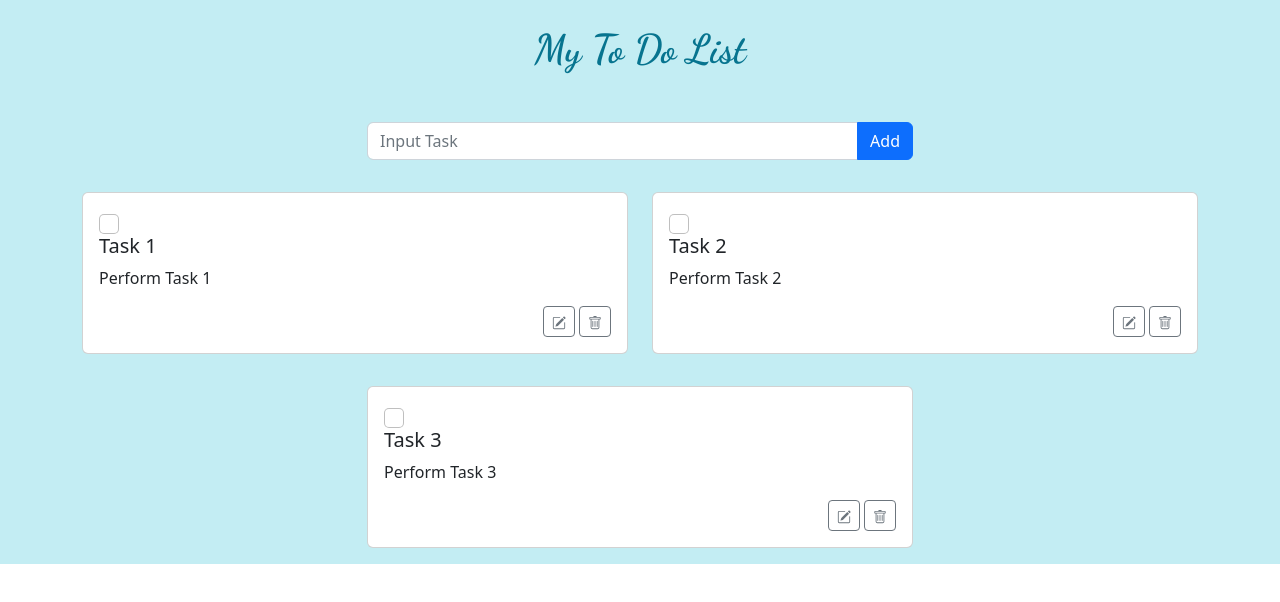
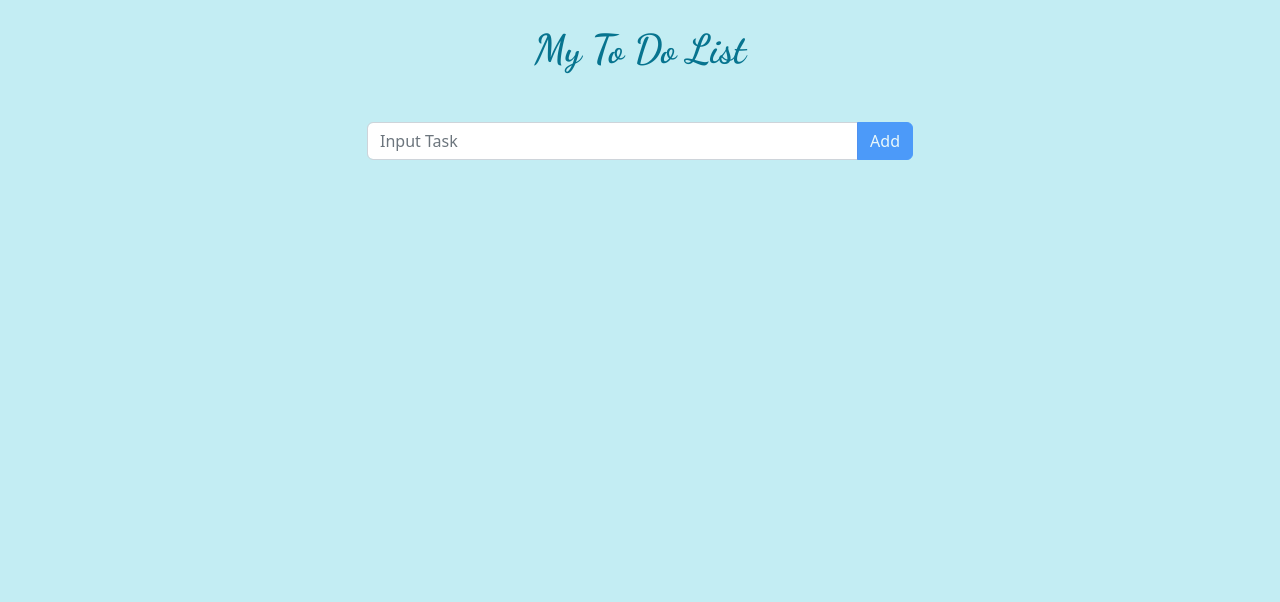
Before and after one commit to AnnaPoghosyanH/todo-list, a React (Create React App) app: page / in a window 1280 px wide. Shown: the top 602 px of the page. Built offline with nearby package versions, Linux system fonts and the light colour scheme; the HTML template or start-up script is replaced by a standard one.

Commit message:
Adding tasks and removing tasks functionality added

```diff
--- a/src/App.css
+++ b/src/App.css
@@ -1,34 +1,15 @@
 .App {
   text-align: center;
+}
+
+body {
   background-color: rgb(195, 237, 243);
-
 }
 
 @font-face {
   font-family: myFont;
   src: url(./font/DancingScript-Bold.ttf);
 }
-
-
-
-@media (prefers-reduced-motion: no-preference) {
-  .App-logo {
-    animation: App-logo-spin infinite 20s linear;
-  }
-}
-
-/* .App-header {
-  background-color: #282c34;
-  min-height: 100vh;
-  display: flex;
-  flex-direction: column;
-  align-items: center;
-  justify-content: center;
-  font-size: calc(10px + 2vmin);
-  color: white;
-} */
-
-
 
 .task-select-checkbox {
   margin-right: 15px;
--- a/src/App.jsx
+++ b/src/App.jsx
@@ -1,7 +1,7 @@
 import { Component } from "react";
+import "bootstrap/dist/css/bootstrap.min.css";
+import ToDo from "./components/ToDo";
 import "./App.css";
-import "bootstrap/dist/css/bootstrap.min.css";
-import ToDo from "./ToDo";
 
 class App extends Component {
   render() {
--- a/src/ToDo.jsx
+++ /dev/null
@@ -1,62 +0,0 @@
-import { Component } from "react";
-import { Container, Row, Col, InputGroup, Form, Button } from "react-bootstrap";
-import Task from "./Task";
-
-class ToDo extends Component {
-  constructor(props) {
-    super(props);
-    this.state = {
-      tasks: [
-        {
-          id: ToDo.getUniqueId(),
-          title: "Task 1",
-          description: "Perform Task 1",
-        },
-        {
-          id: ToDo.getUniqueId(),
-          title: "Task 2",
-          description: "Perform Task 2",
-        },
-        {
-          id: ToDo.getUniqueId(),
-          title: "Task 3",
-          description: "Perform Task 3",
-        },
-      ],
-    };
-  }
-  static getUniqueId() {
-    return Math.random().toString(36) + Math.random().toString(36);
-  }
-  render() {
-    return (
-      <div>
-        <Container>
-          <Row className="justify-content-md-center">
-            <Col md={6}>
-              <h1>My To Do List</h1>
-              <InputGroup className="mb-3 mt-4">
-                <Form.Control placeholder="Input Task" />
-                <Button variant="primary" id="button-addon1">
-                  Add
-                </Button>
-              </InputGroup>
-            </Col>
-          </Row>
-        </Container>
-
-        <Container>
-          <Row className="justify-content-md-center">
-            {this.state.tasks.map((task) => {
-              return (
-                <Task key={task.id} title={task.title} description={task.description} />
-              );
-            })}
-          </Row>
-        </Container>
-      </div>
-    );
-  }
-}
-
-export default ToDo;
--- a/src/Task.jsx
+++ b/src/components/Task.jsx
@@ -1,23 +1,27 @@
 import { Col, Card, Form, Button } from "react-bootstrap";
 import { PencilSquare, Trash } from "react-bootstrap-icons";
 
-function Task(props) {
+function Task({ title, removeTask }) {
   return (
     <Col md={6} className="task">
       <Card className="mt-3 mb-3">
         <Card.Body>
-          <Card.Title>
+          <Card.Title className="d-flex">
             <Form.Group className="task-select-checkbox">
               <Form.Check type="checkbox" />
             </Form.Group>
-            {props.title}
+            {title}
           </Card.Title>
-          <Card.Text>{props.description}</Card.Text>
-          <Button variant="outline-secondary" size="sm" className="ms-1 float-end">
+          <Button
+            variant="outline-secondary"
+            size="sm"
+            className="ms-1 float-end"
+            onClick={removeTask}
+          >
             <Trash />
           </Button>
           <Button variant="outline-secondary" size="sm" className="float-end">
-          <PencilSquare />
+            <PencilSquare />
           </Button>
         </Card.Body>
       </Card>
--- /dev/null
+++ b/src/components/ToDo.jsx
@@ -0,0 +1,99 @@
+import { Component } from "react";
+import { Container, Row, Col, InputGroup, Form, Button } from "react-bootstrap";
+import Task from "./Task";
+import getUniqueId from "../utils/helpers";
+
+class ToDo extends Component {
+  constructor(props) {
+    super(props);
+    this.state = {
+      tasks: [],
+      newTaskTitle: "",
+    };
+  }
+
+  handleInputChange = (event) => {
+    const newTaskTitle = event.target.value;
+    this.setState({
+      newTaskTitle,
+    });
+  };
+
+  handleInputKeyDown = (event) => {
+    if(event.code === "Enter"){
+      this.addNewTask();
+    }
+  };
+
+  addNewTask = () => {
+    const trimmedTitle = this.state.newTaskTitle.trim();
+    if (!trimmedTitle) {
+      return;
+    }
+
+    const newTask = {
+      id: getUniqueId(),
+      title: trimmedTitle,
+    };
+    const tasks = [...this.state.tasks];
+    tasks.push(newTask);
+    this.setState({
+      tasks,
+      newTaskTitle: "",
+    });
+  };
+
+  removeTaskById = (id) => {
+    this.setState((state, props) => ({
+      tasks: state.tasks.filter((task) => task.id !== id),
+    }));
+  };
+
+  render() {
+    const isAddNewTaskButtonDisabled = !this.state.newTaskTitle.trim();
+
+    return (
+      <div>
+        <Container>
+          <Row className="justify-content-md-center">
+            <Col md={6}>
+              <h1>My To Do List</h1>
+              <InputGroup className="mb-3 mt-4">
+                <Form.Control
+                  placeholder="Input Task"
+                  onChange={this.handleInputChange}
+                  onKeyDown={this.handleInputKeyDown}
+                  value={this.state.newTaskTitle}
+                />
+                <Button
+                  variant="primary"
+                  id="button-addon1"
+                  onClick={this.addNewTask}
+                  disabled={isAddNewTaskButtonDisabled}
+                >
+                  Add
+                </Button>
+              </InputGroup>
+            </Col>
+          </Row>
+        </Container>
+
+        <Container>
+          <Row className="justify-content-md-center">
+            {this.state.tasks.map((task) => {
+              return (
+                <Task
+                  key={task.id}
+                  title={task.title}
+                  removeTask={() => this.removeTaskById(task.id)}
+                />
+              );
+            })}
+          </Row>
+        </Container>
+      </div>
+    );
+  }
+}
+
+export default ToDo;
--- a/src/index.css
+++ b/src/index.css
@@ -1,4 +1,3 @@
-
 body {
   margin: 0;
   font-family: -apple-system, BlinkMacSystemFont, "Segoe UI", "Roboto", "Oxygen",
@@ -7,10 +6,3 @@ body {
   -webkit-font-smoothing: antialiased;
   -moz-osx-font-smoothing: grayscale;
 }
-
-
-
-code {
-  font-family: source-code-pro, Menlo, Monaco, Consolas, "Courier New",
-    monospace;
-}
--- /dev/null
+++ b/src/utils/helpers.js
@@ -0,0 +1,3 @@
+export default function getUniqueId(){
+  return Math.random().toString(36) + Math.random().toString(36);
+}
```
